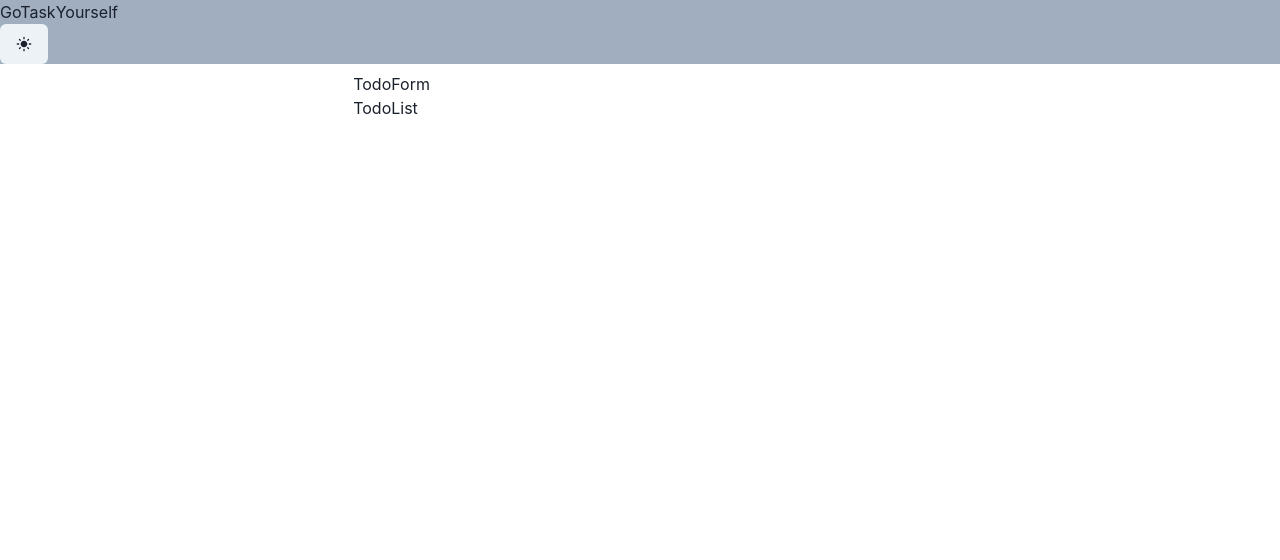
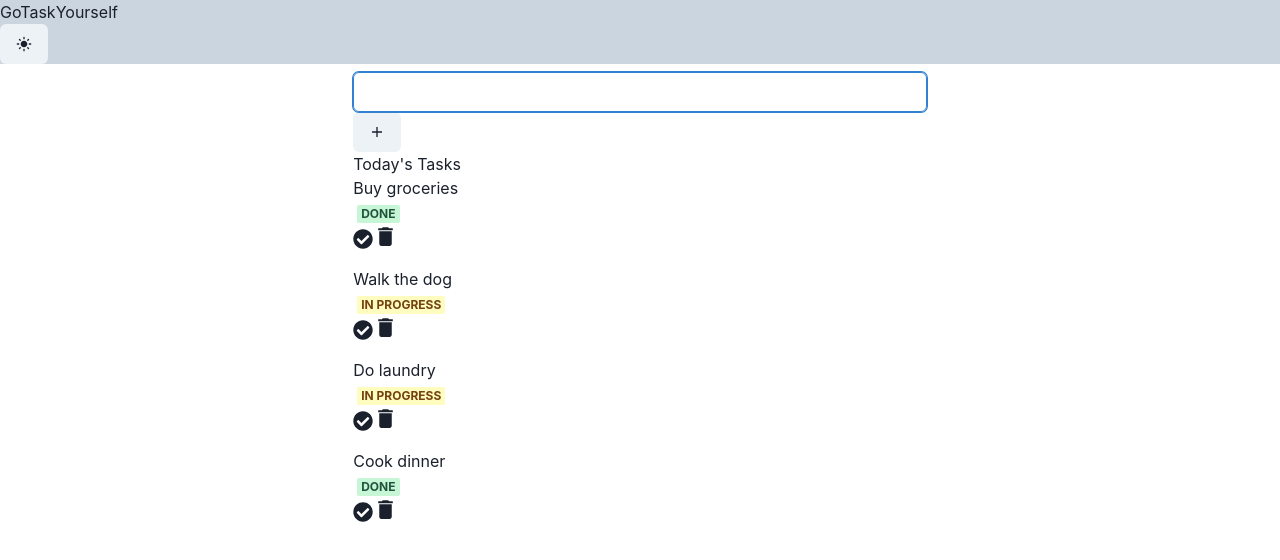
Before and after one commit to jdichh/react-golang-todo, a React (Vite) app in the folder frontend/: page / in a window 1280 px wide. Shown: the top 560 px of the page. Built offline with nearby package versions, Linux system fonts and the light colour scheme.

Commit message:
feat: input for todos & list for todos w/ dummy data

```diff
--- a/frontend/src/Navbar/Navbar.tsx
+++ b/frontend/src/Navbar/Navbar.tsx
@@ -6,12 +6,12 @@ const Navbar = () => {
   const { colorMode, toggleColorMode } = useColorMode()
 
   return (
-    <Box bg={useColorModeValue("gray.400", "gray.700")} className="rounded-md my-2 transition">
+    <Box bg={useColorModeValue("gray.300", "gray.700")} className="rounded-md my-2 transition">
       <nav className="flex gap-2 p-4 justify-between items-center">
         <h1 className="font-semibold">
           GoTaskYourself
         </h1>
-        <Button onClick={toggleColorMode}>
+        <Button onClick={toggleColorMode} className="hover:scale-105 active:scale-95">
             {colorMode === "light" ? <MdLightMode /> : <MdDarkMode />}
         </Button>
       </nav>
--- a/frontend/src/TodoForm/TodoForm.tsx
+++ b/frontend/src/TodoForm/TodoForm.tsx
@@ -1,9 +1,31 @@
-import React from 'react'
+import { Button, Input, Spinner } from "@chakra-ui/react";
+import { useState } from "react";
+import { IoMdAdd } from "react-icons/io";
 
 const TodoForm = () => {
+  const [newTodo, setNewTodo] = useState("");
+  const [isPending, setIsPending] = useState(false);
+
+  const createTodo = async (e: React.FormEvent) => {
+    e.preventDefault();
+    alert(`${newTodo} added to list.`);
+  };
+
   return (
-    <div>TodoForm</div>
-  )
-}
+    <form onSubmit={createTodo}>
+      <div className="flex gap-2">
+        <Input
+          type="text"
+          value={newTodo}
+          onChange={(e) => setNewTodo(e.target.value)}
+          ref={(input) => input && input.focus()}
+        />
+        <Button type="submit" className="hover:scale-105 active:scale-95">
+          {isPending ? <Spinner size={"xs"} /> : <IoMdAdd />}
+        </Button>
+      </div>
+    </form>
+  );
+};
 
-export default TodoForm
+export default TodoForm;
--- /dev/null
+++ b/frontend/src/TodoItem/TodoItem.tsx
@@ -0,0 +1,42 @@
+import { Badge } from "@chakra-ui/react";
+import { FaCheckCircle } from "react-icons/fa";
+import { MdDelete } from "react-icons/md";
+
+const TodoItem = ({ todo }: { todo: any }) => {
+  return (
+    <div className="flex gap-2 items-center">
+      <div className="flex flex-1 items-center border border-gray-600 p-2 rounded-md justify-between">
+        <p
+          className={
+            todo.completed
+              ? "text-green-400 line-through"
+              : "text-yellow-400 none"
+          }
+        >
+          {todo.body}
+        </p>
+
+        {todo.completed && (
+          <Badge ml="1" colorScheme="green">
+            Done
+          </Badge>
+        )}
+        {!todo.completed && (
+          <Badge ml="1" colorScheme="yellow">
+            In Progress
+          </Badge>
+        )}
+      </div>
+      <div className="flex gap-2 items-center">
+        <button>
+          <FaCheckCircle size={20} className="text-green-500" />
+        </button>
+        <button>
+          <MdDelete size={25} className="text-red-500" />
+        </button>
+      </div>
+    </div>
+  );
+};
+
+export default TodoItem;
--- a/frontend/src/TodoList/TodoList.tsx
+++ b/frontend/src/TodoList/TodoList.tsx
@@ -1,9 +1,53 @@
-import React from 'react'
+import { Spinner, Stack } from "@chakra-ui/react";
+import { useState } from "react";
+import TodoItem from "../TodoItem/TodoItem";
 
 const TodoList = () => {
+  const [isLoading, setIsLoading] = useState(false);
+
+  const todos = [
+    {
+      _id: 1,
+      body: "Buy groceries",
+      completed: true,
+    },
+    {
+      _id: 2,
+      body: "Walk the dog",
+      completed: false,
+    },
+    {
+      _id: 3,
+      body: "Do laundry",
+      completed: false,
+    },
+    {
+      _id: 4,
+      body: "Cook dinner",
+      completed: true,
+    },
+  ];
+
   return (
-    <div>TodoList</div>
-  )
-}
+    <>
+      <p className="text-4xl uppercase font-semibold text-center my-2">
+        Today's Tasks
+      </p>
+      {isLoading && (
+        <div className="flex justify-center my-4">
+          <Spinner size={"lg"} />
+        </div>
+      )}
+      {!isLoading && todos?.length === 0 && (
+        <p className="text-xl text-center text-gray-500"> No tasks.</p>
+      )}
+      <Stack gap={3}>
+        {todos?.map((todo) => (
+          <TodoItem key={todo._id} todo={todo} />
+        ))}
+      </Stack>
+    </>
+  );
+};
 
-export default TodoList
+export default TodoList;
```
Also changed, not shown: 1 other file (tests, documents, lock files or other folders).
